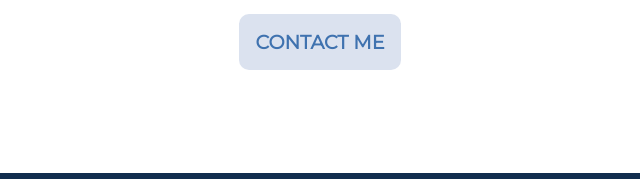
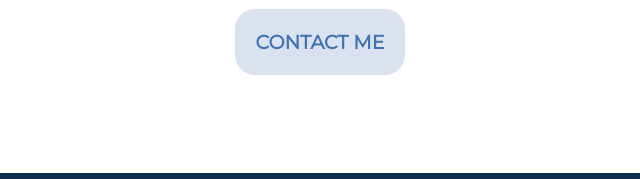
Before and after one commit to Ziviy/website, a plain HTML site: page index.html in a window 1280 px wide. In both pictures the pointer is over the link "CONTACT ME". Shown: the part 2518-2697 px from the top of the page, 320-960 px from the left. Drawn offline with Linux system fonts and the light colour scheme.

Commit message:
Button "contact me" updated
Hover effect added

```diff
--- a/CSS/styles.css
+++ b/CSS/styles.css
@@ -96,6 +96,11 @@ hr {
   font-family: 'Montserrat', sans-serif;
   font-weight: bold;
 }
+.btn:hover {
+  border-radius: 20px;
+  padding: 1.3rem;
+
+}
 .footer-link {
   margin: 0 2rem 0 2rem;
   text-decoration: none;
```
